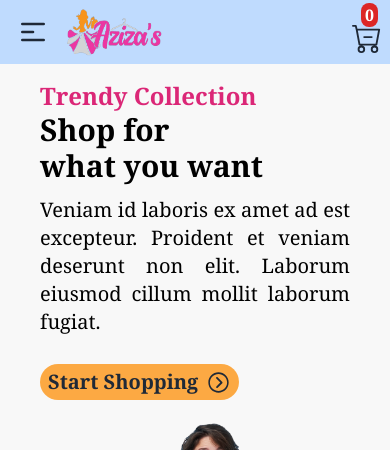
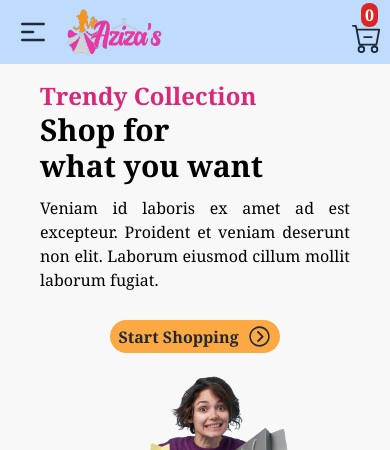
Before and after one commit to Tareq-dev/aziza-fashion, a React (Create React App) app: page / in a window 390 px wide. Shown: the top 450 px of the page. Built offline with nearby package versions, Linux system fonts and the light colour scheme; no server answers.

Commit message:
Product Add

```diff
--- a/src/Pages/Products/Product.js
+++ b/src/Pages/Products/Product.js
@@ -23,14 +23,14 @@ function Product({ product, addToCard, cart, onRemoveItem, onRemoveCart, itemsPr
             <img className="border rounded-md h-48 w-full" src={product.picture} alt="" />
             <div>
                 <div className="">
-                    <h4 className="title-font text-lg text-gray-600 ">{product.name}</h4>
+                    <h4 className="title-font md:text-lg text-gray-600 px-2">{product.name}</h4>
 
                     <div className='flex justify-between px-2'>
                         <div>
                             <p className='font-semibold text-md text-black'>
                                 TK {product.price}
                             </p>
-                            <p className='text-xstext-pink-500'>{product.rating} Review</p>
+                            <p className='text-xs text-pink-500'>{product.rating} Review</p>
                             {/* <ReactStars className=''
                                 count={5}
                                 onChange={ratingChanged}
--- a/src/components/Banner/Banner.js
+++ b/src/components/Banner/Banner.js
@@ -1,6 +1,7 @@
 import React from 'react'
 import banner from '../../images/banner.png'
 import { IoIosArrowDropright } from 'react-icons/io';
+import { Link } from 'react-router-dom';
 
 
 function Banner() {
@@ -10,9 +11,9 @@ function Banner() {
                     <h4 className='md:text-4xl text-2xl font-bold text-pink-600'>Trendy Collection</h4>
                     <h1 className='md:text-6xl text-3xl font-[700] text-black '>Shop for </h1>
                     <h1 className='md:text-6xl text-3xl font-[700] text-black '>what you want</h1>
-                    <p className='md:py-4 py-3 text-black text-md text-xl text-justify'>Veniam id laboris ex amet ad est excepteur. Proident et veniam deserunt non elit. Laborum eiusmod cillum mollit laborum fugiat.</p>
-                    <div>
-                        <button className='px-2 md:px-4 py-1 md:py-2 flex items-center justify-center rounded-[50px] mt-4 md:mt-6 font-bold text-xl bg-[#fca943]' type="">Start Shopping <IoIosArrowDropright className='ml-2' size={25} /></button>
+                    <p className='md:py-4 py-3 text-black text-md md:text-xl text-justify'>Veniam id laboris ex amet ad est excepteur. Proident et veniam deserunt non elit. Laborum eiusmod cillum mollit laborum fugiat.</p>
+                    <div className='flex justify-center md:justify-start'>
+                        <button><Link to="/products" className='px-2 md:px-4 py-1 md:py-2 flex items-center justify-center rounded-[50px] mt-4 md:mt-6 font-bold md:text-xl bg-[#fca943]' type="">Start Shopping <IoIosArrowDropright className='ml-2' size={25} /></Link></button>
 
                     </div>
 
--- a/src/components/NewArrival/NewArrival.js
+++ b/src/components/NewArrival/NewArrival.js
@@ -14,14 +14,14 @@ function NewArrival() {
                 </div>
                 <div className='md:w-3/4 md:ml-6 w-full'>
                     <div className='flex w-full flex-col md:flex-row'>
-                        <img className='md:w-56 md:h-48 my-1 md:my-0' src="https://img.freepik.com/free-photo/stylish-woman-with-shopping-bags_23-2148733284.jpg?w=740&t=st=1670042378~exp=1670042978~hmac=1f6b50c3ffd363eb152694dc95e458eaf6bfb5f56ce78afc634fb952964772b0" alt="" />
-                        <img className='md:w-56 md:h-48 md:ml-10 my-1 md:my-0' src="https://img.freepik.com/free-photo/stylish-woman-with-shopping-bags_23-2148733284.jpg?w=740&t=st=1670042378~exp=1670042978~hmac=1f6b50c3ffd363eb152694dc95e458eaf6bfb5f56ce78afc634fb952964772b0" alt="" />
-                        <img className='md:w-56 md:h-48 md:ml-10 my-1 md:my-0' src="https://img.freepik.com/free-photo/stylish-woman-with-shopping-bags_23-2148733284.jpg?w=740&t=st=1670042378~exp=1670042978~hmac=1f6b50c3ffd363eb152694dc95e458eaf6bfb5f56ce78afc634fb952964772b0" alt="" />
+                        <img className='md:w-56 md:h-48 my-1 md:my-0' src="https://i.ibb.co/0tDpxF9/1.png" alt="" />
+                        <img className='md:w-56 md:h-48 md:ml-10 my-1 md:my-0' src="https://i.ibb.co/42hfL02/2.png" alt="" />
+                        <img className='md:w-56 md:h-48 md:ml-10 my-1 md:my-0' src="https://i.ibb.co/h7Dh827/3.png" alt="" />
                     </div>
                     <div className='flex w-full flex-col md:flex-row mt-0 md:mt-8'>
-                        <img className='md:w-56 md:h-48 md:mr-10 my-1 md:my-0' src="https://img.freepik.com/free-photo/stylish-woman-with-shopping-bags_23-2148733284.jpg?w=740&t=st=1670042378~exp=1670042978~hmac=1f6b50c3ffd363eb152694dc95e458eaf6bfb5f56ce78afc634fb952964772b0" alt="" />
-                        <img className='md:w-56 md:h-48 md:mr-10 my-1 md:my-0' src="https://img.freepik.com/free-photo/stylish-woman-with-shopping-bags_23-2148733284.jpg?w=740&t=st=1670042378~exp=1670042978~hmac=1f6b50c3ffd363eb152694dc95e458eaf6bfb5f56ce78afc634fb952964772b0" alt="" />
-                        <img className='md:w-56 md:h-48 md:mr-10 my-1 md:my-0' src="https://img.freepik.com/free-photo/stylish-woman-with-shopping-bags_23-2148733284.jpg?w=740&t=st=1670042378~exp=1670042978~hmac=1f6b50c3ffd363eb152694dc95e458eaf6bfb5f56ce78afc634fb952964772b0" alt="" />
+                        <img className='md:w-56 md:h-48 md:mr-10 my-1 md:my-0' src="https://i.ibb.co/mvzYxkX/4.png" alt="" />
+                        <img className='md:w-56 md:h-48 md:mr-10 my-1 md:my-0' src="https://i.ibb.co/HLZpQPD/5.png" alt="" />
+                        <img className='md:w-56 md:h-48 md:mr-10 my-1 md:my-0' src="https://i.ibb.co/hZkHCFg/6.png" alt="" />
                     </div>
                 </div>
             </div>
```
